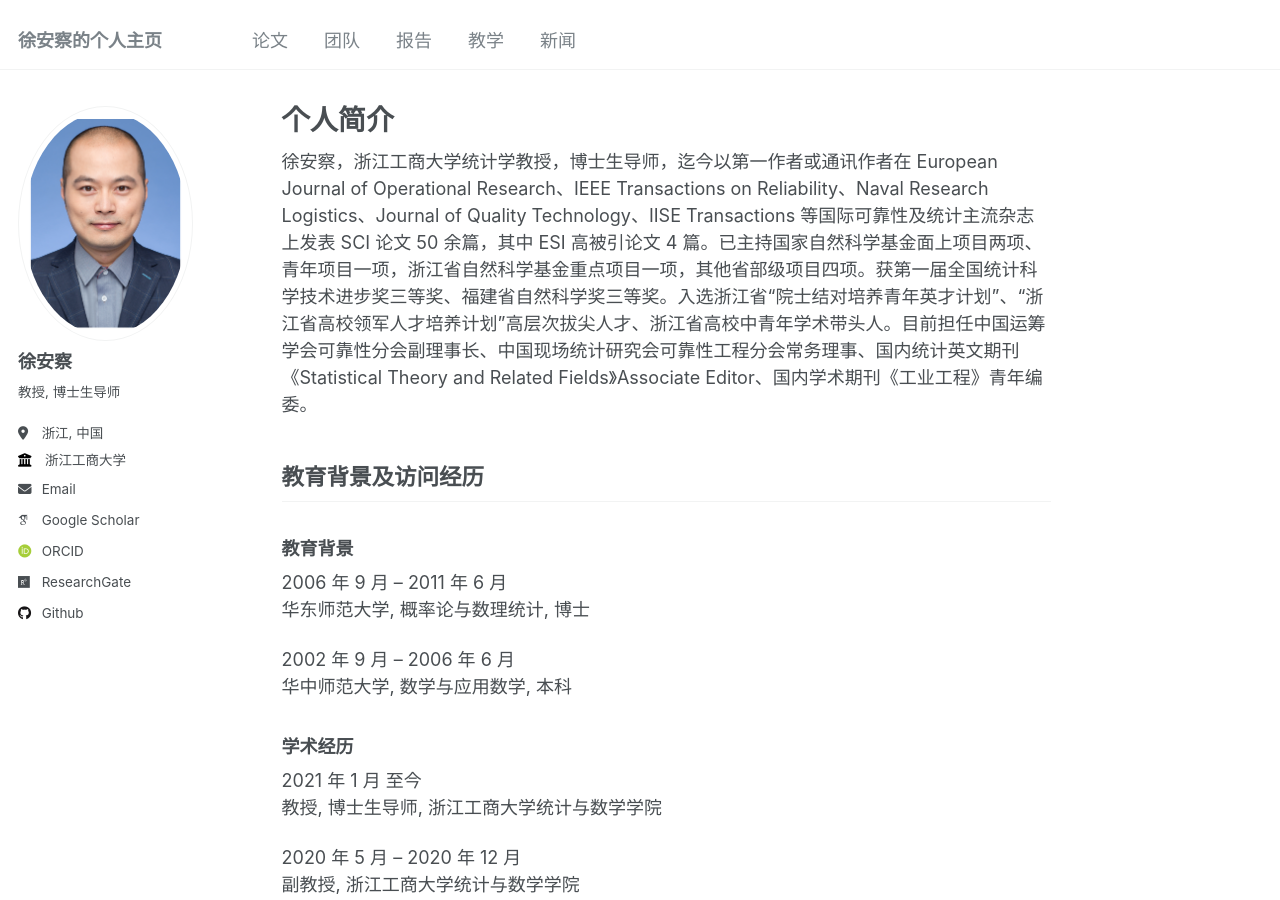
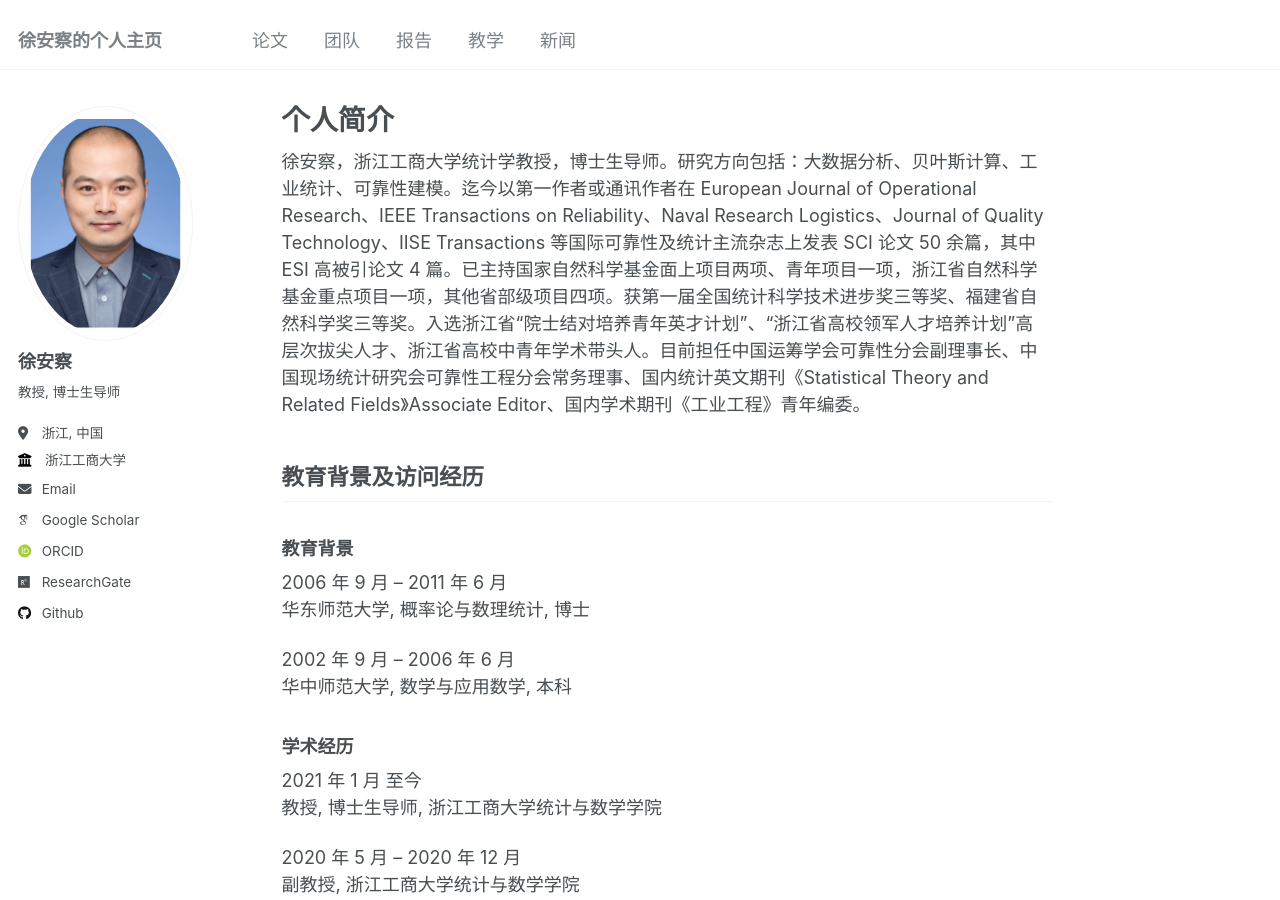
Before and after one commit to liangliangzhuang/liangliangzhuang.github.io, a Jekyll site: the page built from _pages/about.md, in a window 1280 px wide and 900 px high. Built offline with Jekyll 4.4.1, drawn with Linux system fonts in a browser that asks for light colours; some web fonts are replaced.

Commit message:
Update about.md

```diff
--- a/_pages/about.md
+++ b/_pages/about.md
@@ -8,8 +8,7 @@ redirect_from:
 ---
 
 
-徐安察，浙江工商大学统计学教授，博士生导师，迄今以第一作者或通讯作者在 European Journal of Operational Research、IEEE Transactions on Reliability、Naval Research Logistics、Journal of Quality Technology、IISE Transactions 等国际可靠性及统计主流杂志上发表 SCI 论文 50 余篇，其中 ESI 高被引论文 4 篇。已主持国家自然科学基金面上项目两项、青年项目一项，浙江省自然科学基金重点项目一项，其他省部级项目四项。获第一届全国统计科学技术进步奖三等奖、福建省自然科学奖三等奖。入选浙江省“院士结对培养青年英才计划”、“浙江省高校领军人才培养计划”高层次拔尖人才、浙江省高校中青年学术带头人。目前担任中国运筹学会可靠性分会副理事长、中国现场统计研究会可靠性工程分会常务理事、国内统计英文期刊《Statistical Theory and Related Fields》Associate Editor、国内学术期刊《工业工程》青年编委。
-
+徐安察，浙江工商大学统计学教授，博士生导师。研究方向包括：大数据分析、贝叶斯计算、工业统计、可靠性建模。迄今以第一作者或通讯作者在 European Journal of Operational Research、IEEE Transactions on Reliability、Naval Research Logistics、Journal of Quality Technology、IISE Transactions 等国际可靠性及统计主流杂志上发表 SCI 论文 50 余篇，其中 ESI 高被引论文 4 篇。已主持国家自然科学基金面上项目两项、青年项目一项，浙江省自然科学基金重点项目一项，其他省部级项目四项。获第一届全国统计科学技术进步奖三等奖、福建省自然科学奖三等奖。入选浙江省“院士结对培养青年英才计划”、“浙江省高校领军人才培养计划”高层次拔尖人才、浙江省高校中青年学术带头人。目前担任中国运筹学会可靠性分会副理事长、中国现场统计研究会可靠性工程分会常务理事、国内统计英文期刊《Statistical Theory and Related Fields》Associate Editor、国内学术期刊《工业工程》青年编委。
 
 ## 教育背景及访问经历
 
```
